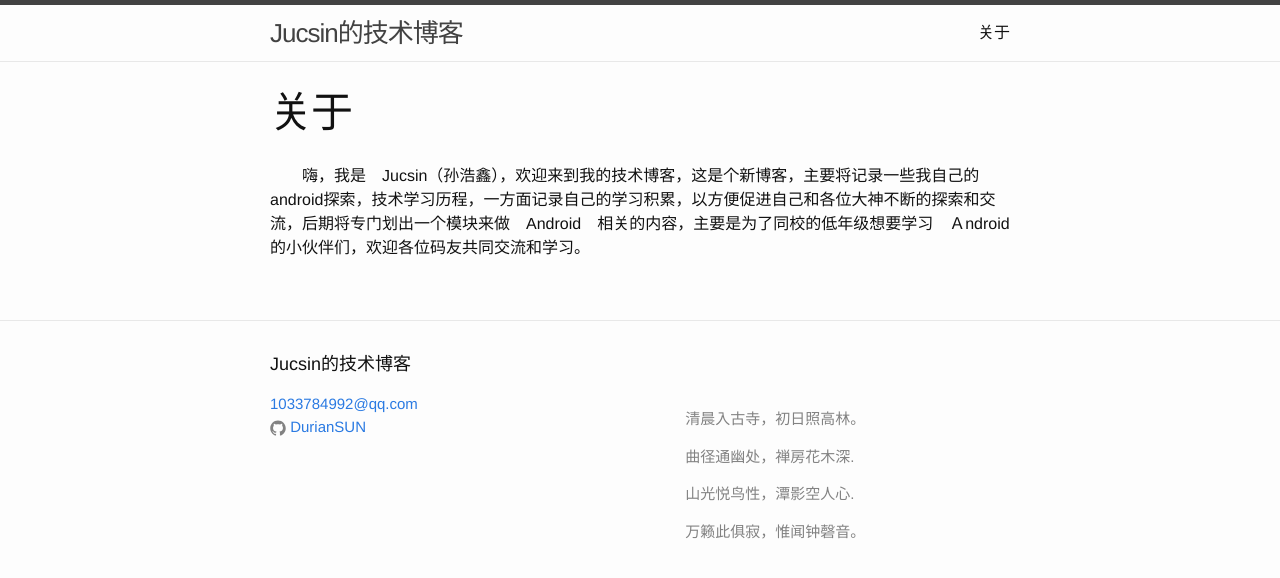
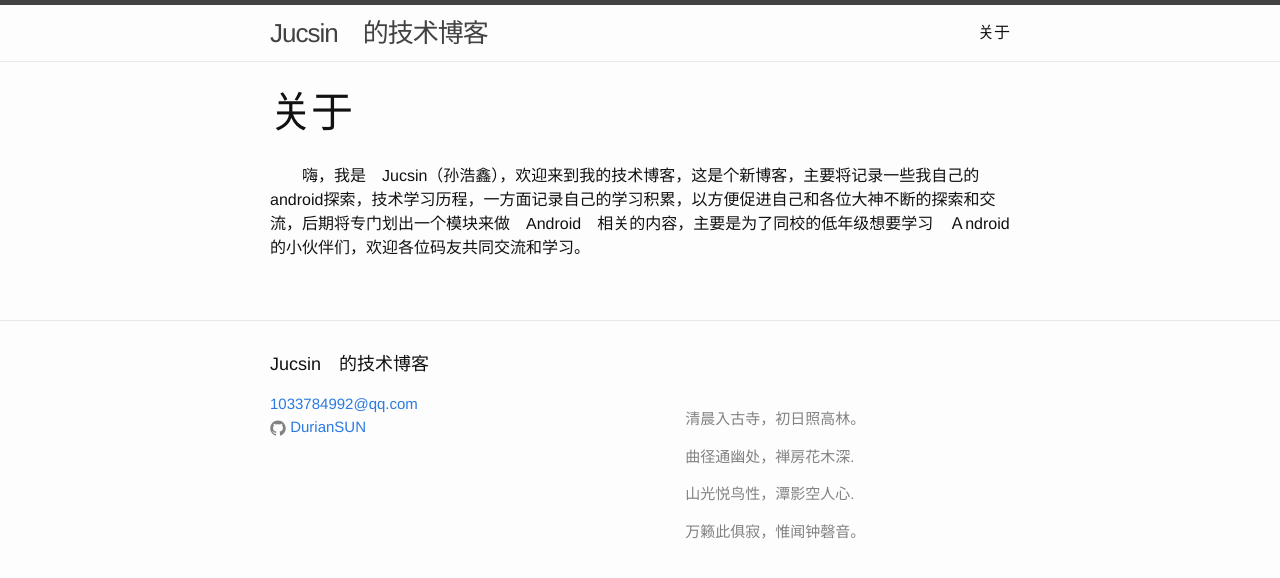
Before and after one commit to DurianSUN/blog, a Jekyll site: the page built from about.md, in a window 1280 px wide. Shown: the top 578 px of the page. Built offline with Jekyll 4.4.1, drawn with Linux system fonts in a browser that asks for light colours; some of the changed lines change nothing that is shown.

Commit message:
修改主页

```diff
--- a/_config.yml
+++ b/_config.yml
@@ -6,7 +6,7 @@
 # 'jekyll serve'. If you change this file, please restart the server process.
 
 # Site settings
-title:  Jucsin的技术博客
+title:  Jucsin　的技术博客
 email: 1033784992@qq.com
 description: > # this means to ignore newlines until "baseurl:"
   <p>清晨入古寺，初日照高林。</p>
```
